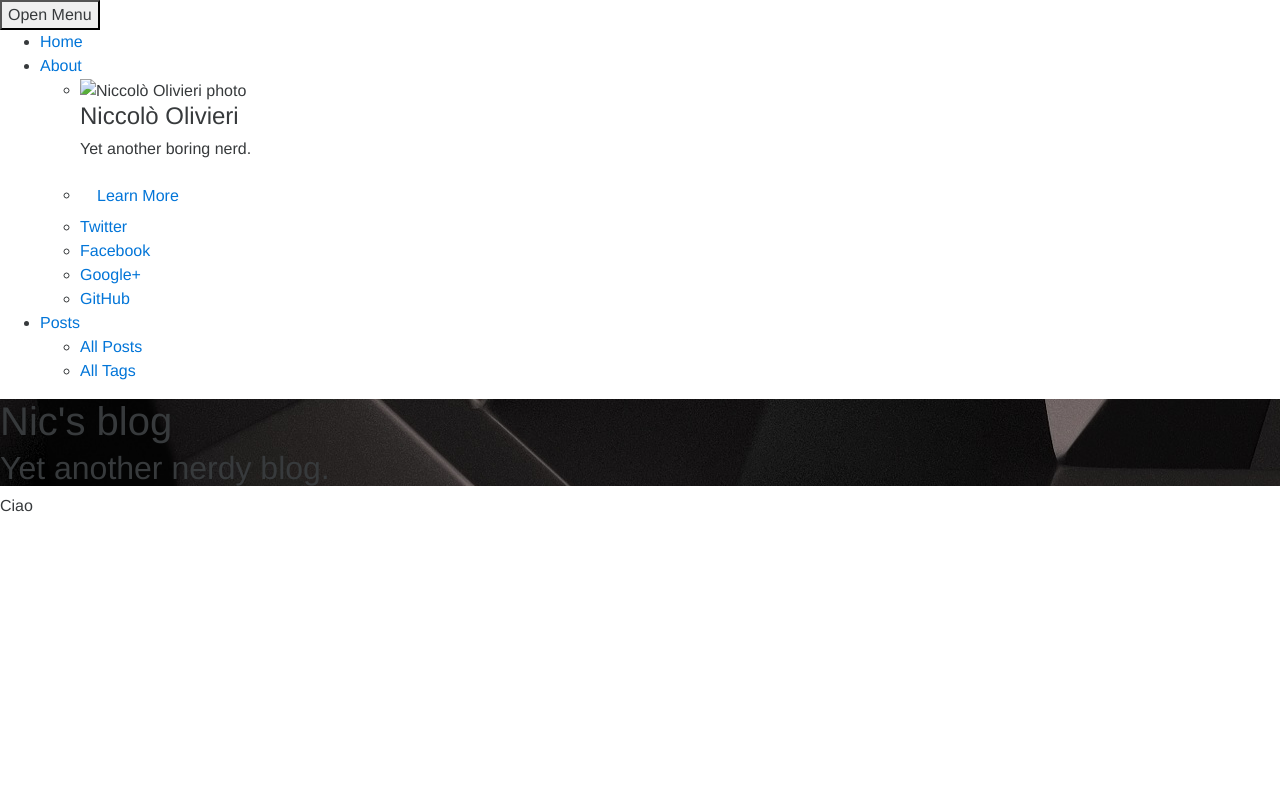
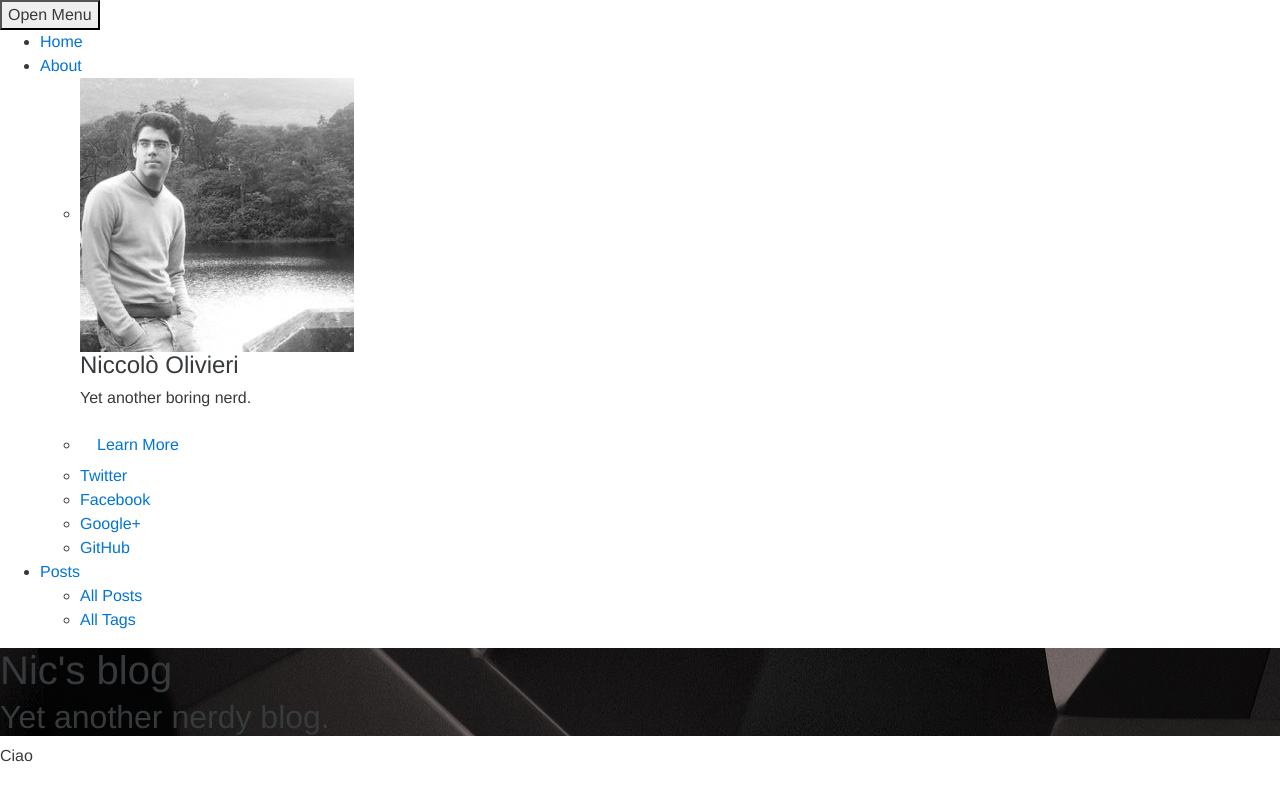
Before and after one commit to Zweer/zweer.github.io, a Jekyll site: the page built from index.html, in a window 1280 px wide. Shown: the top 801 px of the page. Built offline with Jekyll 4.4.1, drawn with Linux system fonts in a browser that asks for light colours.

Commit message:
Fixed the image path

```diff
--- a/_includes/header-menu.html
+++ b/_includes/header-menu.html
@@ -9,7 +9,7 @@
 
                     <ul class="dl-submenu">
                         <li>
-                            <img src="{{ site.url }}/images/{{ site.owner.avatar }}" alt="{{ site.owner.name }} photo" class="author-photo">
+                            <img src="{{ site.url }}/img/{{ site.owner.avatar }}" alt="{{ site.owner.name }} photo" class="author-photo">
                             <h4>{{ site.owner.name }}</h4>
                             <p>{{ site.owner.bio }}</p>
                         </li>
```
